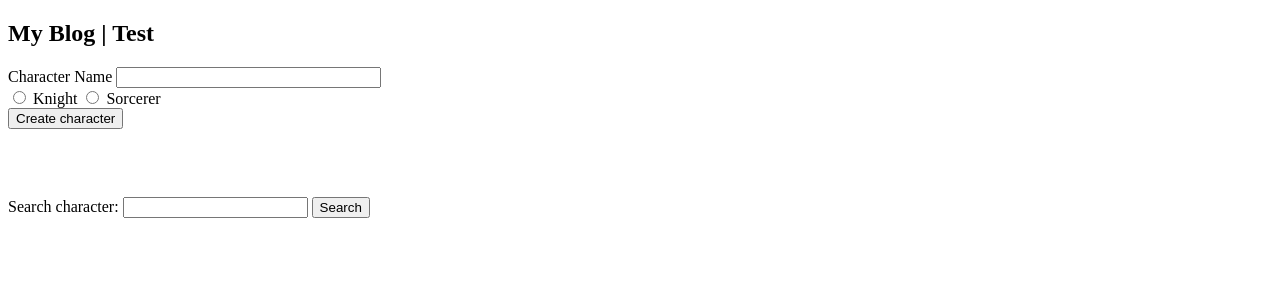
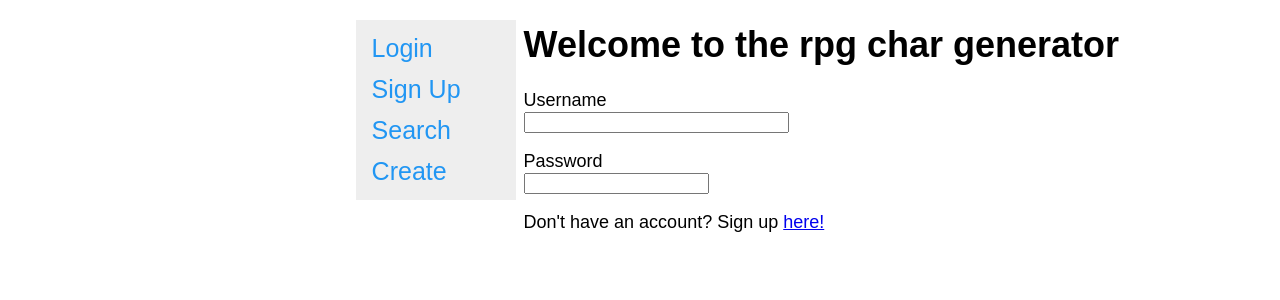
Before and after one commit to AdrianP873/rpg-char-generator, a Flask app: page / in a window 1280 px wide. Shown: the top 300 px of the page. Run offline with Flask 2, Linux system fonts and the light colour scheme; some libraries are stand-ins or nearby versions.

Commit message:
Added basic UI changes

```diff
--- a/forms.py
+++ b/forms.py
@@ -4,4 +4,15 @@ from wtforms import StringField, PasswordField, SubmitField, RadioField
 class SignUpForm(FlaskForm):
     username = StringField('Username')
     password = PasswordField('Password')
+    email = StringField('Email')
     submit = SubmitField('Sign up')
+
+class CreateCharacterForm(FlaskForm):
+    characterName = StringField('Character Name')
+    characterClass = RadioField('Label', choices=[('Knight', 'Knight'), ('Sorcerer','Sorcerer')])
+    createCharacter = SubmitField('Create character')
+
+
+class LoginForm(FlaskForm):
+    username = StringField('Username')
+    password = PasswordField('Password')
--- a/generate_chars.py
+++ b/generate_chars.py
@@ -1,7 +1,6 @@
 import flask
 from flask import render_template, request, jsonify
-from forms import SignUpForm
-from character_form import CreateCharacterForm
+from forms import SignUpForm, CreateCharacterForm, LoginForm
 import sqlite3
 import requests
 
@@ -15,8 +14,27 @@ def dict_factory(cursor, row):
         d[col[0]] = row[idx]
     return d
 
-# Create character page
-@app.route('/', methods=['GET', 'POST'])
+# Prevent caching during development
+@app.after_request
+def after_request(response):
+    response.headers["Cache-Control"] = "no-store"
+    response.headers["Expires"] = '0'
+    response.headers["Pragma"] = "no-cache"
+    return response
+
+
+# Landing page - login
+@app.route('/', methods=['GET'])
+def login():
+    form = LoginForm()
+    if form.is_submitted():
+        data = form.request
+        return render_template('login.html', data=data)
+    return render_template('login.html', form=form)
+
+
+# Create a character and store it in the database
+@app.route('/create', methods=['GET', 'POST'])
 def home():
 
     # Instantiate form
@@ -48,30 +66,35 @@ def home():
         conn.commit()
         conn.close()
 
-
         return render_template('character.html', result=result, vocation=vocation)
     return render_template('create_character.html', name='Adrian', form=form)
 
 
+# Search for a character in the database
+@app.route('/search', methods=['GET','POST'])
+def searchCharacter():
 
-# Get characters from database
-@app.route('/search', methods=['POST'])
-def searchCharacter():
-    data = request.get_json()
-    character = data.get('query')
+    if request.method == 'POST':
+        data = request.get_json()
+        character = data.get('query')
 
-    resList = [character]
+        resList = [character]
 
-    conn = sqlite3.connect('rpg.db')
-    conn.row_factory = dict_factory
-    cur =  conn.cursor()
+        conn = sqlite3.connect('rpg.db')
+        conn.row_factory = dict_factory
+        cur =  conn.cursor()
 
-    char = cur.execute('SELECT * FROM Characters WHERE Name = ? ;', resList).fetchone()
+        char = cur.execute('SELECT * FROM Characters WHERE Name = ? ;', resList).fetchone()
 
-    if char != None:
-        return render_template('character.html', char=char)
-    else:
-        return "That character does not exist"
+        if char != None:
+            return render_template('character.html', char=char)
+        else:
+            return "That character does not exist"
+    return render_template('search.html')
+
+
+
+
 
 # =======================================================
 
@@ -83,4 +106,4 @@ def signup():
         return render_template('user.html', result=result)
     return render_template('signup.html', form=form)
 
-app.run(debug=True)
+app.run(debug=False)
--- /dev/null
+++ b/static/styles.css
@@ -0,0 +1,62 @@
+body {
+    font-family: sans-serif;
+}
+
+.sidenav {
+    width: 160px;
+    position: fixed;
+    top: 20px;
+    left: 10px;
+    background: #eee;
+    overflow: hidden;
+    padding: 8px 0;
+    margin-left: 27%;
+    min-width: 160px;
+}
+
+.sidenav a {
+    padding: 6px 8px 6px 16px;
+    text-decoration: none;
+    font-size: 25px;
+    color: #2196F3;
+    display: block;
+}
+
+.sidenav a:hover {
+    color: #064579;
+}
+
+.main {
+    margin-left: 40%; /* Same width as the sidebar + left position in px */
+    font-size: 18px; /* Increased text to enable scrolling */
+    padding: 0px 10px;
+
+}
+
+@media only screen and (max-width: 760px) {
+    .sidenav {padding-top: 15px;}
+    .sidenav a {font-size: 18px;}
+
+}
+
+table {
+    border: 1px solid black;
+    background-color: #eee;
+}
+
+th {
+    border: 1px solid white;
+    padding-right: 120px;
+    text-align: left;
+    color: #064579;
+
+}
+
+td {
+
+    padding-right: 120px;
+    border-right: 1px solid white;
+    border-top: 1px solid white;
+
+
+}
--- a/templates/base.html
+++ b/templates/base.html
@@ -3,15 +3,28 @@
 <head>
     <title> Welcome</title>
     <script src="https://ajax.googleapis.com/ajax/libs/jquery/3.4.1/jquery.min.js"></script>
+    <link rel="stylesheet" type="text/css" href="static/styles.css">
+    <script src="https://stackpath.bootstrapcdn.com/bootstrap/4.4.1/css/bootstrap.min.css"></script>
+
+
 </head>
     <body>
-        <div id="navbar">
-            <h2>My Blog | Test</a></h2>
+        <!--Create the side nav bar -->
+        <div class="sidenav">
+            <a href="/">Login</a>
+            <a href="/signup">Sign Up</a>
+            <a href="/search">Search</a>
+            <a href="/create">Create</a>
         </div>
 
-        {% block content %}
+        <div class="main">
+            <h1> Welcome to the rpg char generator</h1>
+            {% block content %}
+            <!-- Page content goes here -->
+            {% endblock %}
+        </div>
 
-        {% endblock %}
+
 
 
     </body>
--- a/templates/create_character.html
+++ b/templates/create_character.html
@@ -3,29 +3,25 @@
 
 
 {% block content %}
-<script src="static/search.js"></script>
     <form action="" method="post">
-        <p>
-            {{ form.characterName.label }}
-            {{ form.characterName(size=30) }}<br>
-
-            {% for item in form.characterClass %}
-            <tr>
-                <td>{{ item }}</td>
-                <td>{{ item.label }}</td>
-            </tr>
-            {% endfor %} <br>
-
-            {{ form.createCharacter() }}
-        </p>
+    <table class="charTable"">
+        <tr>
+            <th>Name</th>
+            <th>Vocation</th>
+        </tr>
+        <tr>
+            <td>{{ form.characterName(size=30) }}</td>
+            <td>
+                {% for item in form.characterClass %}
+                    {{ item.label }} {{ item }}
+                {% endfor %}
+            </td>
+        </tr>
+    </table>
+    {{ form.createCharacter() }}
     </form>
-
     <br><br>
 
-    <p>
-        Search character: <input id="searchChar">
-        <button id="searchCharBtn">Search</button>
 
-    </p>
 
 {% endblock %}
--- /dev/null
+++ b/templates/login.html
@@ -0,0 +1,21 @@
+{% extends "base.html" %}
+
+{% block content %}
+    <p>
+        {{ form.username.label }}<br>
+        {{ form.username(size=30) }}
+    </p>
+    <p>
+        {{ form.password.label }}<br>
+        {{ form.password }}
+    </p>
+
+
+
+
+
+
+
+
+    <p>Don't have an account? Sign up <a href="/signup">here!</a></p>
+{% endblock %}
--- a/templates/signup.html
+++ b/templates/signup.html
@@ -1,8 +1,6 @@
 {% extends "base.html" %}
 
 {% block content %}
-
-    <h2>Sign Up</h2>
     <form action="" method="post">
         <p>
             {{form.username.label}} <br>
@@ -13,6 +11,10 @@
             {{form.password(size=30)}}
         </p>
         <p>
+            {{ form.email.label }} <br>
+            {{ form.email }}
+        </p>
+        <p>
             {{form.submit()}}
         </p>
     </form>
```
Also changed, not shown: requirements.txt (added, +13 -0 lines), templates/search.html (added, +9 -0 lines).
